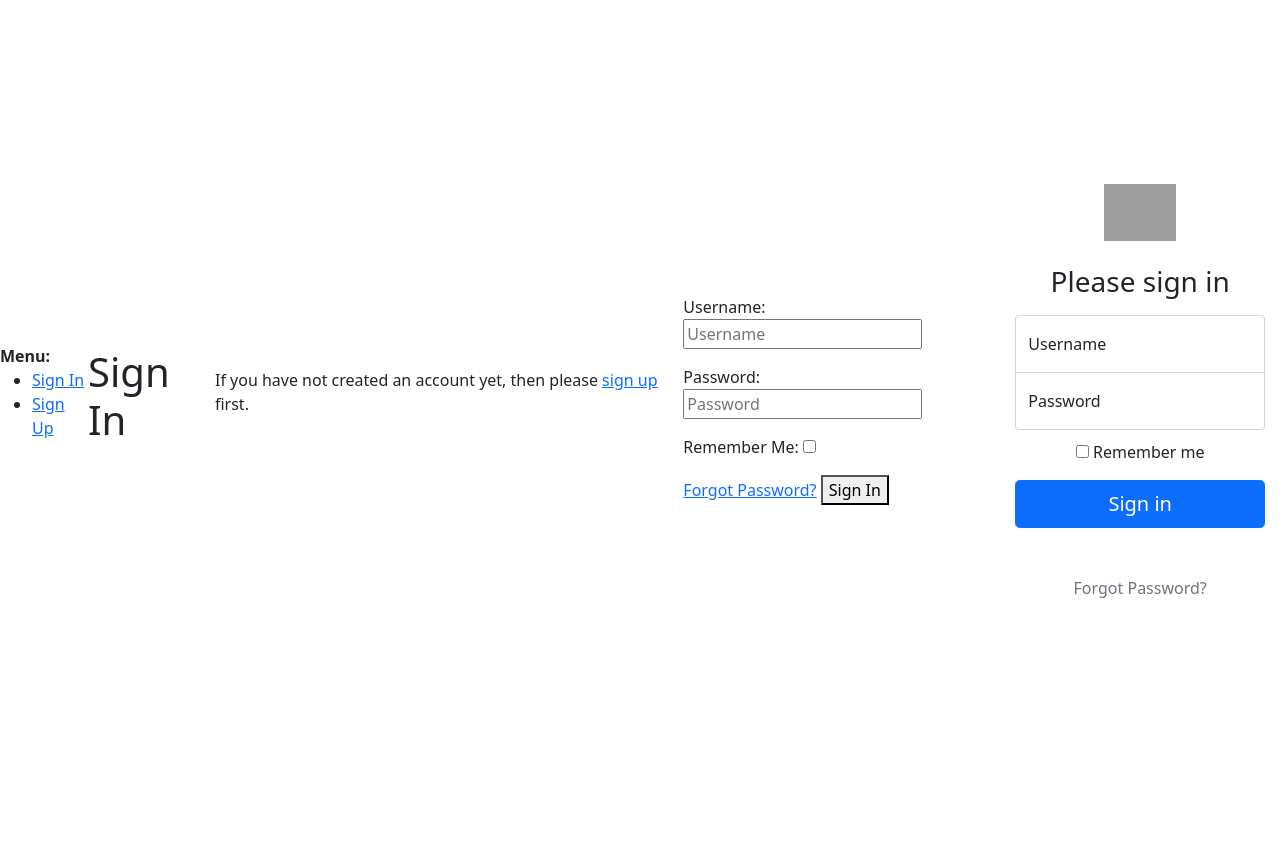
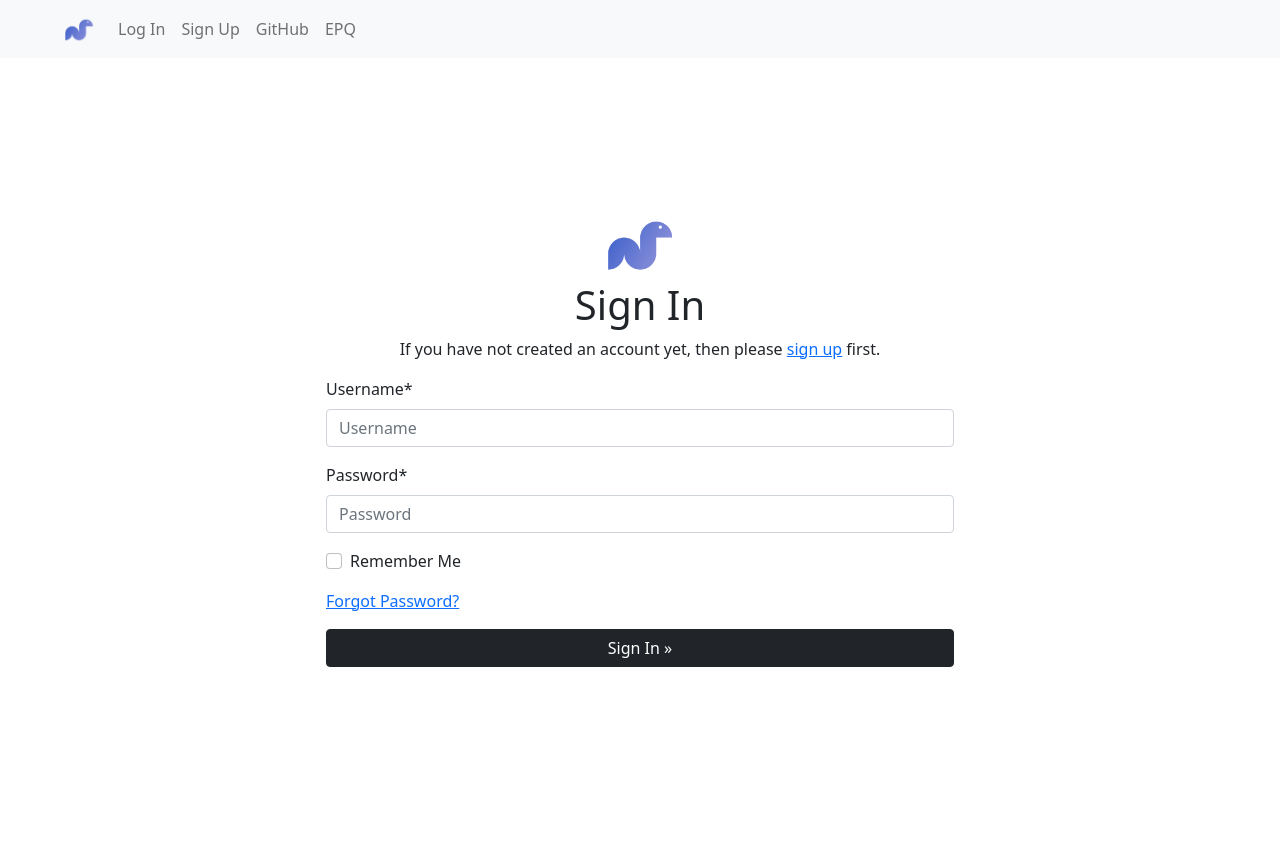
Before and after one commit to mhus04/DjangoSocialMedia, a Django app: page /accounts/login/ in a window 1280 px wide. Shown: the top 866 px of the page. Before the commit the page ends 598 px from the top, so only its background shows below. Run offline with Django 3.2, Linux system fonts and the light colour scheme; some libraries are stand-ins or nearby versions; grey boxes are pictures that could not be loaded.

Commit message:
Updated README.md, improved aesthetics for homepage and user authentication webpages

```diff
--- a/Ophidia/Ophidia/settings.py
+++ b/Ophidia/Ophidia/settings.py
@@ -41,6 +41,7 @@ INSTALLED_APPS = [
     'social',
     'homepage',
     'crispy_forms',
+    'crispy_bootstrap5',
     'django.contrib.admin',
     'django.contrib.auth',
     'django.contrib.contenttypes',
@@ -141,7 +142,8 @@ STATICFILES_DIRS = [BASE_DIR / 'static']
 
 DEFAULT_AUTO_FIELD = 'django.db.models.BigAutoField'
 
-CRISPY_TEMPLATE_PACK = 'bootstrap4'
+CRISPY_ALLOWED_TEMPLATE_PACKS = "bootstrap5"
+CRISPY_TEMPLATE_PACK = "bootstrap5"
 
 LOGIN_REDIRECT_URL = 'index'
 ACCOUNT_EMAIL_REQUIRED = True
--- a/Ophidia/homepage/templates/homepage/index.html
+++ b/Ophidia/homepage/templates/homepage/index.html
@@ -10,6 +10,7 @@
           <nav class="nav nav-masthead justify-content-center float-md-end">
             <a class="nav-link active" aria-current="page" href="#">Home</a>
             <a class="nav-link" href="https://github.com/mhus04/DjangoSocialMedia">GitHub</a>
+            <a class="nav-link" href="https://www.overleaf.com/read/qrfnjbtpzmzh">EPQ</a>
           </nav>
         </div>
       </header>
--- /dev/null
+++ b/Ophidia/static/css/authentication.css
@@ -0,0 +1,10 @@
+.authenticationlogo {
+    display: block;
+    margin-left: auto;
+    margin-right: auto;
+    height: 5%;
+  }
+
+.textcentre {
+    text-align: center;
+}
--- a/Ophidia/static/css/signin.css
+++ /dev/null
@@ -1,39 +0,0 @@
-html,
-body {
-  height: 100%;
-}
-
-body {
-  display: flex;
-  align-items: center;
-  padding-top: 40px;
-  padding-bottom: 40px;
-  background-color: #f5f5f5;
-}
-
-.form-signin {
-  width: 100%;
-  max-width: 330px;
-  padding: 15px;
-  margin: auto;
-}
-
-.form-signin .checkbox {
-  font-weight: 400;
-}
-
-.form-signin .form-floating:focus-within {
-  z-index: 2;
-}
-
-.form-signin input[type="email"] {
-  margin-bottom: -1px;
-  border-bottom-right-radius: 0;
-  border-bottom-left-radius: 0;
-}
-
-.form-signin input[type="password"] {
-  margin-bottom: 10px;
-  border-top-left-radius: 0;
-  border-top-right-radius: 0;
-}
--- a/Ophidia/templates/account/base.html
+++ b/Ophidia/templates/account/base.html
@@ -3,14 +3,48 @@
 <html>
   <head>
     <link rel="icon" href="{% static 'images/favicon.ico' %}" type="image/x-icon" />
-    <link href="{% static 'css/signin.css' %}" rel="stylesheet" type = "text/css">
+    <link href="{% static 'css/authentication.css' %}" rel="stylesheet" />
     <link href="https://cdn.jsdelivr.net/npm/bootstrap@5.1.3/dist/css/bootstrap.min.css" rel="stylesheet" integrity="sha384-1BmE4kWBq78iYhFldvKuhfTAU6auU8tT94WrHftjDbrCEXSU1oBoqyl2QvZ6jIW3" crossorigin="anonymous">
     <title>{% block head_title %}{% endblock %}</title>
     {% block extra_head %}
     {% endblock %}
   </head>
-  <body>
+  <body scroll="no" style="overflow: hidden">
     {% block body %}
+
+    <nav class="navbar navbar-expand-lg navbar-light bg-light">
+      <a class="navbar-brand" href="#" style = "margin-left: 5%;">
+        <img src="{% static 'images/logo.png' %}" width="30" height="30" alt="" style = "margin-left: 1%;">
+      </a>
+      <button class="navbar-toggler" type="button" data-toggle="collapse" data-target="#navbarNav" aria-controls="navbarNav" aria-expanded="false" aria-label="Toggle navigation">
+        <span class="navbar-toggler-icon"></span>
+      </button>
+      <div class="collapse navbar-collapse" id="navbarNav">
+        <ul class="navbar-nav">
+          {% if user.is_authenticated %}
+          <li class="nav-item">
+            <a class="nav-link" href="{% url 'account_email' %}">Change E-mail</a>
+          </li>
+          <li class="nav-item">
+            <a class="nav-link" href="{% url 'account_logout' %}">Sign Out</a>
+          </li>
+          {% else %}
+          <li class="nav-item">
+            <a class="nav-link" href="{% url 'account_login' %}">Log In</a>
+          </li>
+          <li class="nav-item">
+            <a class="nav-link" href="{% url 'account_signup' %}">Sign Up</a>
+          </li>
+          {% endif %}
+          <li class="nav-item">
+            <a class="nav-link" href="https://github.com/mhus04/DjangoSocialMedia">GitHub</a>
+          </li>
+          <li class="nav-item">
+            <a class="nav-link" href="https://www.overleaf.com/read/qrfnjbtpzmzh">EPQ</a>
+          </li>
+        </ul>
+      </div>
+    </nav>
 
     {% if messages %}
     <div>
@@ -23,18 +57,6 @@
     </div>
     {% endif %}
 
-    <div>
-      <strong>Menu:</strong>
-      <ul>
-        {% if user.is_authenticated %}
-        <li><a href="{% url 'account_email' %}">Change E-mail</a></li>
-        <li><a href="{% url 'account_logout' %}">Sign Out</a></li>
-        {% else %}
-        <li><a href="{% url 'account_login' %}">Sign In</a></li>
-        <li><a href="{% url 'account_signup' %}">Sign Up</a></li>
-        {% endif %}
-      </ul>
-    </div>
     {% block content %}
     {% endblock %}
     {% endblock %}
--- a/Ophidia/templates/account/login.html
+++ b/Ophidia/templates/account/login.html
@@ -1,13 +1,14 @@
 {% extends "account/base.html" %}
-
+{% load static %}
 {% load i18n %}
 {% load account socialaccount %}
-
-{% block head_title %}{% trans "Sign In" %}{% endblock %}
-
+{% load crispy_forms_tags%}
 {% block content %}
 
-<h1>{% trans "Sign In" %}</h1>
+<div class="row justify-content-center" style = "margin-top: 12%;">
+  <div class = "col-md-6 col-sm-12">
+  <img src = "{% static 'images/logo.png' %}" class = "authenticationlogo"></img>
+  <h1 class = "textcentre">{% trans "Sign In" %}</h1>
 
     {% get_providers as socialaccount_providers %}
 
@@ -29,43 +30,20 @@ for a {{ site_name }} account and sign in below:{% endblocktrans %}</p>
     {% include "socialaccount/snippets/login_extra.html" %}
 
     {% else %}
-<p>{% blocktrans %}If you have not created an account yet, then please
+    <p class = "textcentre">{% blocktrans %}If you have not created an account yet, then please
     <a href="{{ signup_url }}">sign up</a> first.{% endblocktrans %}</p>
     {% endif %}
-
     <form class="login" method="POST" action="{% url 'account_login' %}">
       {% csrf_token %}
-  {{ form.as_p }}
+      {{ form|crispy }}
       {% if redirect_field_value %}
       <input type="hidden" name="{{ redirect_field_name }}" value="{{ redirect_field_value }}" />
       {% endif %}
       <a class="button secondaryAction" href="{% url 'account_reset_password' %}">{% trans "Forgot Password?" %}</a>
-  <button class="primaryAction" type="submit">{% trans "Sign In" %}</button>
+      <div class = "d-grid gap-2">
+        <button class="mt-3 btn btn-dark primaryAction" type="submit">{% trans "Sign In" %} &raquo;</button>
+      </div>
     </form>
-
-<div class = "text-center">
-  <main class="form-signin">
-    <form>
-      <img class="mb-4" src="/docs/5.1/assets/brand/bootstrap-logo.svg" alt="" width="72" height="57">
-      <h1 class="h3 mb-3 fw-normal">Please sign in</h1>
-
-      <div class="form-floating">
-        <input type="email" class="form-control" id="floatingInput" placeholder="Username">
-        <label for="floatingInput">Username</label>
   </div>
-      <div class="form-floating">
-        <input type="password" class="form-control" id="floatingPassword" placeholder="Password">
-        <label for="floatingPassword">Password</label>
-      </div>
-
-      <div class="checkbox mb-3">
-        <label>
-          <input type="checkbox" value="remember-me"> Remember me
-        </label>
-      </div>
-      <button class="w-100 btn btn-lg btn-primary" type="submit">Sign in</button>
-      <p class="mt-5 mb-3 text-muted">Forgot Password?</p>
-    </form>
-  </main>
 </div>
 {% endblock %}
```
Also changed, not shown: Ophidia/templates/account/signup.html (+15 -12 lines), Ophidia/templates/socialaccount/signup.html (line endings or trailing spaces), README.md. Lines whose indentation alone changed are shown as unchanged.
